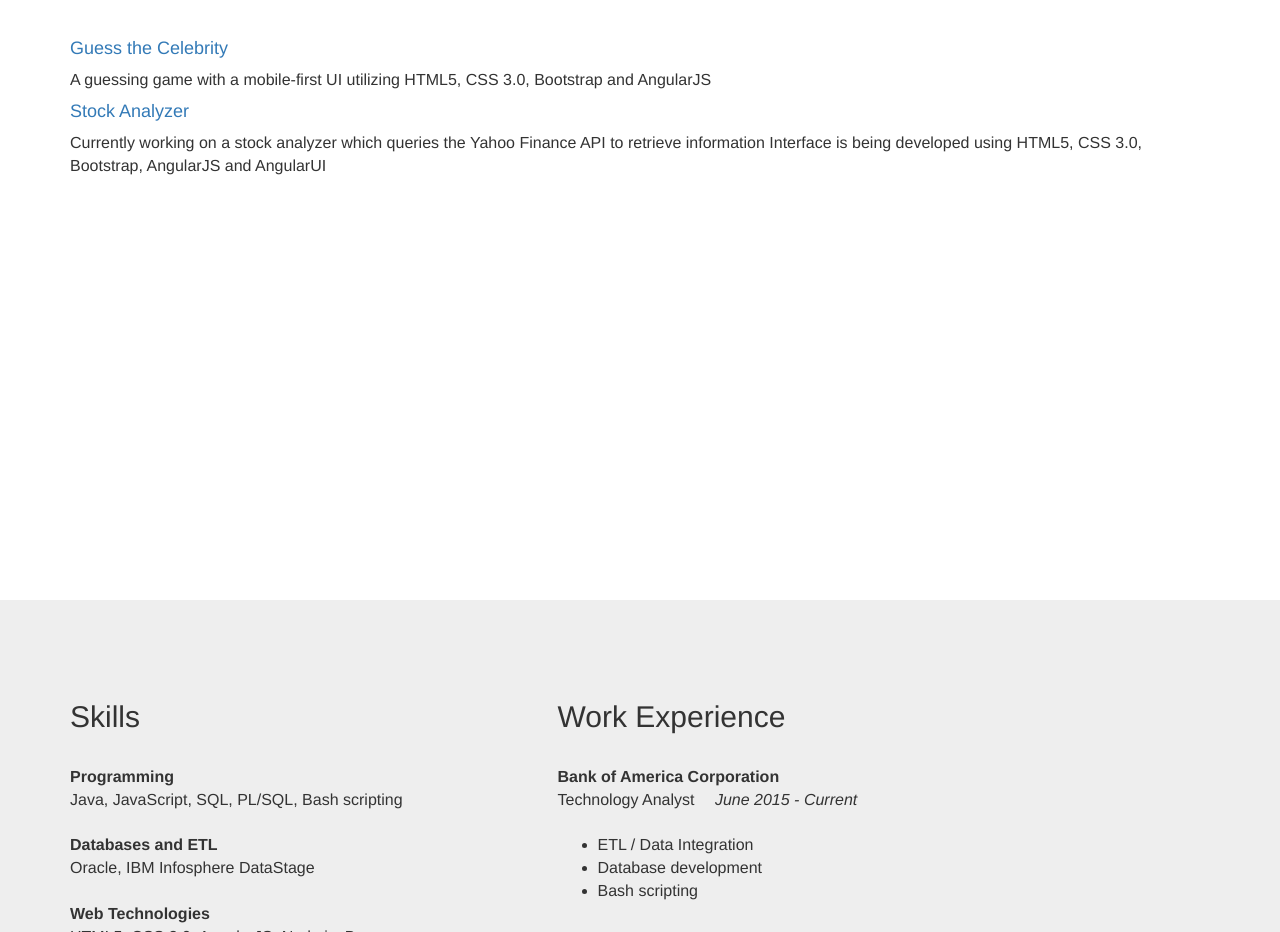
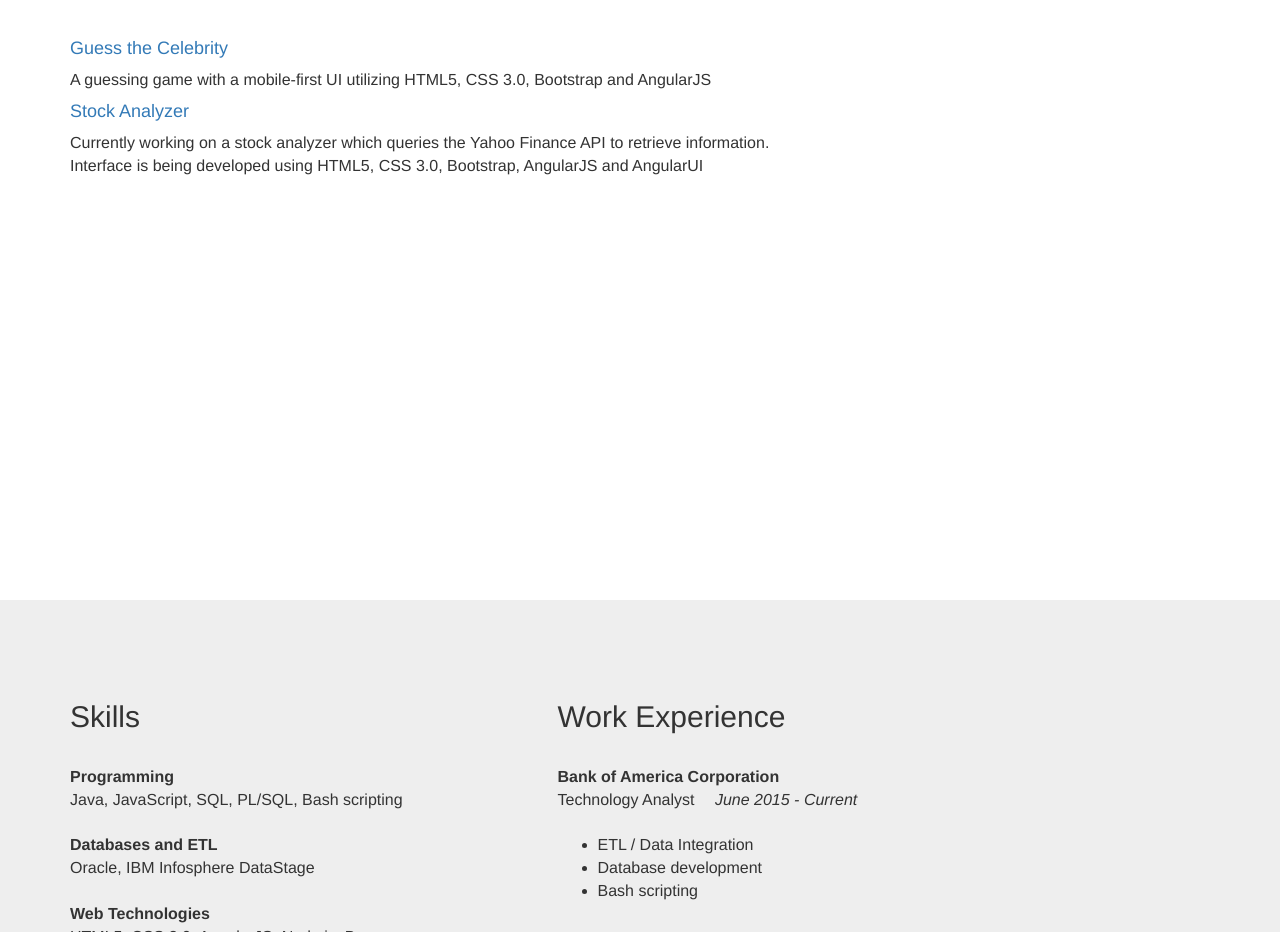
Before and after one commit to udai-singh/udai-singh.github.io, a website: page index.html in a window 1280 px wide. Shown: the part 1000-1932 px from the top of the page. Drawn offline with Linux system fonts and the light colour scheme.

Commit message:
New line for stock analyzer desc

```diff
--- a/index.html
+++ b/index.html
@@ -144,7 +144,8 @@
             </p>
             <h4><a href="http://udai-singh.github.io/StockAnalyzer2/" target="_blank">Stock Analyzer</a></h4>
             <p>
-              Currently working on a stock analyzer which queries the Yahoo Finance API to retrieve information
+              Currently working on a stock analyzer which queries the Yahoo Finance API to retrieve information.
+              <br>
               Interface is being developed using HTML5, CSS 3.0, Bootstrap, AngularJS and AngularUI
             </p>
           </div>
```
